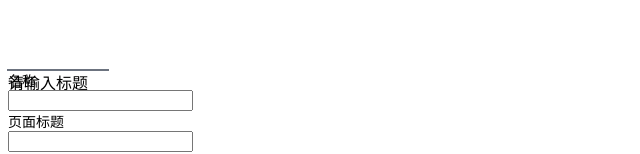
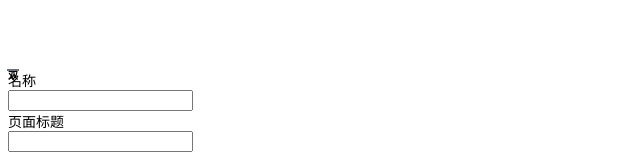
Before and after one commit to jerry-lllman/zoe-design, a React (Vite) app in the folder packages/web-editor/: page /design in a window 1280 px wide. Both pictures are taken after a click on the element "标题". Shown: the part 631-785 px from the top of the page, without its empty margins (0-640 px from the left). Built offline with nearby package versions, Linux system fonts and the light colour scheme.

Commit message:
feat: 文字自适应拖拽高度

```diff
--- a/packages/web-editor/src/pages/Design/Center/DragBlock/index.module.less
+++ b/packages/web-editor/src/pages/Design/Center/DragBlock/index.module.less
@@ -1,4 +1,4 @@
-.editorGrip {
+.editor_grip {
 	b {
 		display: block;
     box-sizing: border-box;
--- a/packages/web-editor/src/pages/Design/Center/DragBlock/index.tsx
+++ b/packages/web-editor/src/pages/Design/Center/DragBlock/index.tsx
@@ -1,19 +1,26 @@
 import classNames from 'classnames'
+import { DragGripStatusType } from '../../store/canvas'
 import GripComp from './GripComp'
 import useDragBlockStore from './store'
 
 
 export default function DragBlock() {
-	const { dragBlockInfo, onMouseDown } = useDragBlockStore()
+	const { dragBlockInfo, onMouseDown, onGripMouseDown } = useDragBlockStore()
 
-	if (dragBlockInfo.blockStatus === 'hide') return null
-
-	const { east, southeast, south, southwest, west, northwest, north, northeast } = dragBlockInfo.grips
+	if (dragBlockInfo.blockStatus.block === 'hide') return null
 
 	const blockClass = classNames(
 		'absolute z-50 before:absolute before:w-full before:h-full before:border-dotted before:border-2 before:border-cyan-300',
-		dragBlockInfo.blockStatus === 'moving' && 'before:border-1 before:border-cyan-100'
+		dragBlockInfo.blockStatus.block === 'moving' && 'before:border-1 before:border-cyan-100'
 	)
+
+	const isShowGrip = (type: DragGripStatusType) => {
+		if (dragBlockInfo.blockStatus.block === 'hide') return false
+
+		if (dragBlockInfo.blockStatus.block === 'static' && dragBlockInfo.grips[type]) return true
+
+		if (dragBlockInfo.blockStatus.block === 'moving' && dragBlockInfo.blockStatus.grip === type) return true
+	}
 
 	return (
 		<div
@@ -21,20 +28,14 @@ export default function DragBlock() {
 			style={dragBlockInfo.style}
 			onMouseDown={onMouseDown}
 		>
-			{
-				dragBlockInfo.blockStatus === 'static' && (
-					<>
-						{east && (<GripComp className="left-full top-1/2 -translate-x-1/2 -translate-y-1/2 border-" gripContentClassName="w-[6px] h-[11px]" />)}
-						{southeast && (<GripComp className="left-full top-full -translate-x-1/2 -translate-y-1/2" />)}
-						{south && (<GripComp className="left-1/2 top-full -translate-x-1/2 -translate-y-1/2" gripContentClassName="w-[11px] h-[6px]" />)}
-						{southwest && (<GripComp className="left-0 top-full -translate-x-1/2 -translate-y-1/2" />)}
-						{west && (<GripComp className="left-0 top-1/2 -translate-x-1/2 -translate-y-1/2" gripContentClassName="w-[6px] h-[11px]" />)}
-						{northwest && (<GripComp className="left-0 top-0 -translate-x-1/2 -translate-y-1/2" />)}
-						{north && (<GripComp className="left-1/2 top-0 -translate-x-1/2 -translate-y-1/2" gripContentClassName="w-[11px] h-[6px]" />)}
-						{northeast && (<GripComp className="left-full top-0 -translate-x-1/2 -translate-y-1/2" />)}
-					</>
-				)
-			}
+			{isShowGrip('east') && (<GripComp className="left-full top-1/2 -translate-x-1/2 -translate-y-1/2 border-" gripContentClassName="w-[6px] h-[11px]" onMouseDown={onGripMouseDown('east')} />)}
+			{isShowGrip('southeast') && (<GripComp className="left-full top-full -translate-x-1/2 -translate-y-1/2" onMouseDown={onGripMouseDown('southeast')} />)}
+			{isShowGrip('south') && (<GripComp className="left-1/2 top-full -translate-x-1/2 -translate-y-1/2" gripContentClassName="w-[11px] h-[6px]" onMouseDown={onGripMouseDown('south')} />)}
+			{isShowGrip('southwest') && (<GripComp className="left-0 top-full -translate-x-1/2 -translate-y-1/2" onMouseDown={onGripMouseDown('southwest')} />)}
+			{isShowGrip('west') && (<GripComp className="left-0 top-1/2 -translate-x-1/2 -translate-y-1/2" gripContentClassName="w-[6px] h-[11px]" onMouseDown={onGripMouseDown('west')} />)}
+			{isShowGrip('northwest') && (<GripComp className="left-0 top-0 -translate-x-1/2 -translate-y-1/2" onMouseDown={onGripMouseDown('northwest')} />)}
+			{isShowGrip('north') && (<GripComp className="left-1/2 top-0 -translate-x-1/2 -translate-y-1/2" gripContentClassName="w-[11px] h-[6px]" onMouseDown={onGripMouseDown('north')} />)}
+			{isShowGrip('northeast') && (<GripComp className="left-full top-0 -translate-x-1/2 -translate-y-1/2" onMouseDown={onGripMouseDown('northeast')} />)}
 		</div>
 	)
 }
--- a/packages/web-editor/src/pages/Design/Center/DragBlock/store.tsx
+++ b/packages/web-editor/src/pages/Design/Center/DragBlock/store.tsx
@@ -1,22 +1,40 @@
+import { DragGripStatusType } from "../../store/canvas"
 import { useCanvasByContext } from "../../store/hooks"
+
+const calculate = (style: { width: number, height: number, top: number, left: number }) => {
+	const { width, height, top, left } = style
+
+	return {
+		east: { width },
+		southeast: { width, height },
+		south: { height },
+		southwest: { width: -width, height, left },
+		west: { width: -width, left },
+		northwest: { width: -width, height: -height, top, left },
+		north: { height: -height, top },
+		northeast: { width, height: -height, top }
+	}
+}
 
 export default function useDragBlockStore() {
 
 	const canvas = useCanvasByContext()
 
-	const onMouseDown = (e: any) => {
+	// 选中的目标被点击事件
+	const onMouseDown = (e: React.MouseEvent<HTMLElement, MouseEvent>) => {
+		e.preventDefault()
+		e.stopPropagation()
 		e.preventDefault()
 		let { pageX: startX, pageY: startY } = e
 
-		const mouseMove = (e: any) => {
+		const mouseMove = (e: MouseEvent) => {
 			const { pageX, pageY } = e
 
 			// 获得移动的距离
 			let disX = pageX - startX
 			let disY = pageY - startY
 
-			const { style } = canvas.getDragBlockInfo()
-			canvas.updateBlockStatus('moving')
+			canvas.updateBlockStatus({ block: 'moving' })
 			canvas.updateActiveComponentsStyle({ left: disX, top: disY })
 
 			// 更新起点
@@ -26,7 +44,7 @@ export default function useDragBlockStore() {
 
 		// 松鼠标时移除监听事件
 		const mouseUp = () => {
-			canvas.updateBlockStatus('static')
+			canvas.updateBlockStatus({ block: 'static' })
 			document.removeEventListener('mousemove', mouseMove)
 			document.removeEventListener('mouseup', mouseUp)
 		}
@@ -36,8 +54,48 @@ export default function useDragBlockStore() {
 		document.addEventListener('mouseup', mouseUp)
 	}
 
+
+	// 点击选中的块四周设置大小的点的事件
+	const onGripMouseDown = (type: DragGripStatusType) => {
+
+		return (e: React.MouseEvent<HTMLElement, MouseEvent>) => {
+			e.stopPropagation()
+			e.preventDefault()
+			let { pageX: startX, pageY: startY } = e
+
+			const mouseMove = (e: MouseEvent) => {
+				const { pageX, pageY } = e
+
+				const disX = pageX - startX
+				const disY = pageY - startY
+
+				canvas.updateBlockStatus({ block: 'moving', grip: type })
+
+				const style = calculate({ width: disX, height: disY, top: disY, left: disX })[type]
+				console.log(style)
+				canvas.updateActiveComponentsStyle(style)
+
+				// 更新起点
+				startX = pageX
+				startY = pageY
+			}
+
+			// 松鼠标时移除监听事件
+			const mouseUp = () => {
+				canvas.updateBlockStatus({ block: 'static' })
+				document.removeEventListener('mousemove', mouseMove)
+				document.removeEventListener('mouseup', mouseUp)
+			}
+
+			// 监听移动事件
+			document.addEventListener('mousemove', mouseMove)
+			document.addEventListener('mouseup', mouseUp)
+		}
+	}
+
 	return {
 		dragBlockInfo: canvas.getDragBlockInfo(),
-		onMouseDown
+		onMouseDown,
+		onGripMouseDown
 	}
 }
--- /dev/null
+++ b/packages/web-editor/src/pages/Design/Center/index.less
@@ -0,0 +1,40 @@
+#editor-wrapper {
+	white-space: break-spaces;
+}
+.editor-element {
+	background: no-repeat 50% 50%;
+
+	.element-inner {
+		writing-mode: horizontal-tb;
+		transform-origin: 0 0;
+
+		.element-inner-position {
+
+			.element-inner-content {
+				height: 100%;
+				width: 100%;
+
+				.element-main {
+					font-family: SourceHanSansSC-Bold-subset117, "Source Han Sans SC Bold-subset117", SourceHanSansSC-Bold, "Source Han Sans SC Bold", Arial, SimSun, sans-serif;
+					letter-spacing: 0px;
+					vertical-align: top;
+					color: rgb(0, 0, 0);
+					transform-origin: 0px 0px;
+					min-width: initial;
+					width: calc(100% + 1px);
+					height: auto;
+					.text {
+						box-sizing: border-box;
+						color: rgb(0, 0, 0);
+						font-family: "SourceHanSansSC-Bold-subset117","Source Han Sans SC Bold-subset117","SourceHanSansSC-Bold","Source Han Sans SC Bold",Arial,SimSun,Sans-Serif;
+						font-feature-settings: "tnum";
+						font-size: 12px;
+						font-style: normal;
+						font-weight: 700;
+						text-decoration: none;
+					}
+				}
+			}
+		}
+	}
+}
--- a/packages/web-editor/src/pages/Design/Center/index.tsx
+++ b/packages/web-editor/src/pages/Design/Center/index.tsx
@@ -1,9 +1,9 @@
-import classNames from "classnames"
 import React from "react"
 
 import { useCanvasByContext } from "../store/hooks"
 import DragBlock from "./DragBlock"
 
+import './index.less'
 
 export default function Center() {
 
@@ -46,11 +46,49 @@ export default function Center() {
 								{/* 背景，选中边框效果 */}
 							</div>
 							{
+								// 组件展示
 								components.map((item) => (
-									<div key={item.id} className="absolute" style={{ ...item.style }}
+									<div key={item.id} className="editor-element absolute z-[1] leading-[1] text-left" style={{ ...item.style }}
 										onClick={addActiveComponent(item.id)}
 									>
-										<span>{item.value}</span>
+										<div
+											className="element-inner relative w-full h-full text-[0]"
+											style={{
+												textAlign: 'left',
+												lineHeight: 1.2,
+												width: item.style.width,
+												height: item.style.height,
+
+												overflow: 'visible'
+											}}
+										>
+
+											<div className="element-inner-position absolute top-0 left-0 w-full h-full"	>
+												<div
+													className="element-inner-content"
+													style={{
+														width: item.style.width,
+														height: item.style.height
+
+													}}
+												>
+													<div
+														ref={ref => canvas.setDomInstance(item, ref)}
+														className="element-main inline-block"
+														style={{
+															fontSize: item.style.fontSize,
+														}}
+													>
+														<span
+														className="text"
+															style={{
+																fontSize: item.style.fontSize
+															}}
+														>{item.value}</span>
+													</div>
+												</div>
+											</div>
+										</div>
 									</div>
 								))
 							}
--- a/packages/web-editor/src/pages/Design/Left/componentTypes.ts
+++ b/packages/web-editor/src/pages/Design/Left/componentTypes.ts
@@ -6,7 +6,7 @@ enum CLASSIFY {
 	IMAGES,
 }
 
-enum COMPONENT_TYPE {
+export enum COMPONENT_TYPE {
 	TEXT = 'text',
 }
 
@@ -44,36 +44,41 @@ export interface ComponentType {
 }
 
 
+// w = f  h = f * 2 / 10
+// w10,   h12,  f10,
+// w20,   h24,  f20,
+// w30,   h36,  f30,
+
 export const textComponentsJson = [
 	{
 		id: uniqueId(),
 		type: COMPONENT_TYPE.TEXT,
 		rootType: CLASSIFY.WORDS,
 		title: '标题',
-		value: '请输入标题',
+		value: '双',
 		icon: '',
 		style: {
 			top: 100,
 			left: 100,
-			width: 100,
-			height: 30,
-			fontSize: 16,
-			fontWeight: 400
+			width: 10,
+			height: 12,
+			fontSize: 10,
+			fontWeight: 700
 		}
 	},
 	{
 		id: uniqueId(),
 		type: COMPONENT_TYPE.TEXT,
 		rootType: CLASSIFY.WORDS,
-		title: '文本',
-		value: '请输入文本',
+		title: '正文',
+		value: '双击编辑一小段征文',
 		icon: '',
 		style: {
 			top: 0,
 			left: 0,
-			width: 100,
-			height: 30,
-			fontSize: 14,
+			width: 298,
+			height: 38,
+			fontSize: 32,
 			fontWeight: 400
 		}
 	}
--- a/packages/web-editor/src/pages/Design/store/canvas.ts
+++ b/packages/web-editor/src/pages/Design/store/canvas.ts
@@ -1,7 +1,7 @@
-import _, { cloneDeep, max } from 'lodash-es'
+import _ from 'lodash-es'
 import { uniqueId } from '@web/tools'
 
-import { ComponentType, textComponentsJson } from "../Left/componentTypes"
+import { ComponentType, COMPONENT_TYPE, textComponentsJson } from "../Left/componentTypes"
 import React from 'react'
 
 
@@ -44,7 +44,13 @@ interface Block {
 	}
 }
 
-type BLOCK_STATUS = 'hide' | 'static' | 'moving'
+
+export type DragGripStatusType = 'east' | 'southeast' | 'south' | 'southwest' | 'west' | 'northwest' | 'north' | 'northeast'
+
+export interface DragBlockStatusType {
+	block: 'static' | 'moving' | 'hide'
+	grip: DragGripStatusType | ''
+}
 
 export interface CanvasType {
 	[x: string]: any
@@ -59,7 +65,14 @@ export default class Canvas {
 	// 选中的组件
 	private activeComponentIds: Set<string> = new Set()
 
-	private blockStatus: BLOCK_STATUS = 'hide'
+	// 拖拽块的状态
+	private blockStatus: DragBlockStatusType = {
+		block: 'hide', // 整体块状态
+		grip: '' // 当前拖拽的抓手
+	}
+
+	// 组件的真实dom，目前主要是因为需要自适应 text 组件的高度所需要
+	private componentInstances = new WeakMap<ComponentType, HTMLDivElement>()
 
 	constructor(_canvas = getDefaultCanvas()) {
 		this.canvas = _canvas
@@ -81,7 +94,7 @@ export default class Canvas {
 		this.canvas.components.push(_.cloneDeep({ ...component, id }))
 		this.clearActiveComponents()
 		this.addActiveComponent(id)
-		this.updateBlockStatus('static')
+		this.updateBlockStatus({ block: 'static' })
 		this.updateApp()
 	}
 
@@ -92,6 +105,11 @@ export default class Canvas {
 			Object.keys(style).forEach((key) => {
 				// @ts-ignore
 				component.style[key] += style[key]
+
+				if (component.type === COMPONENT_TYPE.TEXT) {
+					const dom = this.componentInstances.get(component);
+					component.style.height = (dom as HTMLDivElement).clientHeight
+				}
 			})
 		})
 		this.updateApp()
@@ -135,7 +153,7 @@ export default class Canvas {
 	// 清空选中的组件
 	clearActiveComponents() {
 		this.activeComponentIds.clear()
-		this.updateBlockStatus('hide')
+		this.updateBlockStatus({ block: 'hide' })
 		this.updateApp()
 	}
 
@@ -144,13 +162,16 @@ export default class Canvas {
 		if (this.activeComponentIds.has(componentId)) return
 		single && this.clearActiveComponents()
 		this.addActiveComponent(componentId)
-		this.updateBlockStatus('static')
+		this.updateBlockStatus({ block: 'static' })
 		this.updateApp()
 	}
 
 	// 更新拖拽块的状态
-	updateBlockStatus(status: BLOCK_STATUS) {
-		this.blockStatus = status
+	updateBlockStatus(status: Partial<DragBlockStatusType>) {
+		if (status.block === 'static' || status.block === 'hide') {
+			status.grip = ''
+		}
+		this.blockStatus = { ...this.blockStatus, ...status }
 		this.updateApp()
 	}
 
@@ -159,6 +180,7 @@ export default class Canvas {
 		const dragBlockInfo = {
 			blockStatus: this.blockStatus,
 			type: '',
+			// TODO: 需要根据不同的组建给予不同的抓手，可能是在这里，也可能是在选中的时候处理
 			grips: {
 				east: true,
 				southeast: true,
@@ -187,9 +209,10 @@ export default class Canvas {
 
 		components.forEach(item => {
 			dragBlockInfo.type = item.type
+			// 取最小的 top、left 作为 拖拽块的 left、top
 			dragBlockInfo.style.top = Math.min(dragBlockInfo.style.top, item.style.top)
 			dragBlockInfo.style.left = Math.min(dragBlockInfo.style.left, item.style.left)
-
+			// 更新 maxRight、maxHeight
 			maxRight = Math.max(maxRight, item.style.left + item.style.width)
 			maxHeight = Math.max(maxHeight, item.style.top + item.style.height)
 		})
@@ -204,4 +227,8 @@ export default class Canvas {
 
 		return dragBlockInfo
 	}
+
+	setDomInstance(component: ComponentType, instance: HTMLDivElement | null) {
+		instance && this.componentInstances.set(component, instance)
+	}
 }
```
Also changed, not shown: packages/web-editor/src/pages/Design/Center/DragBlock/GripComp.tsx (+10 -6 lines).
